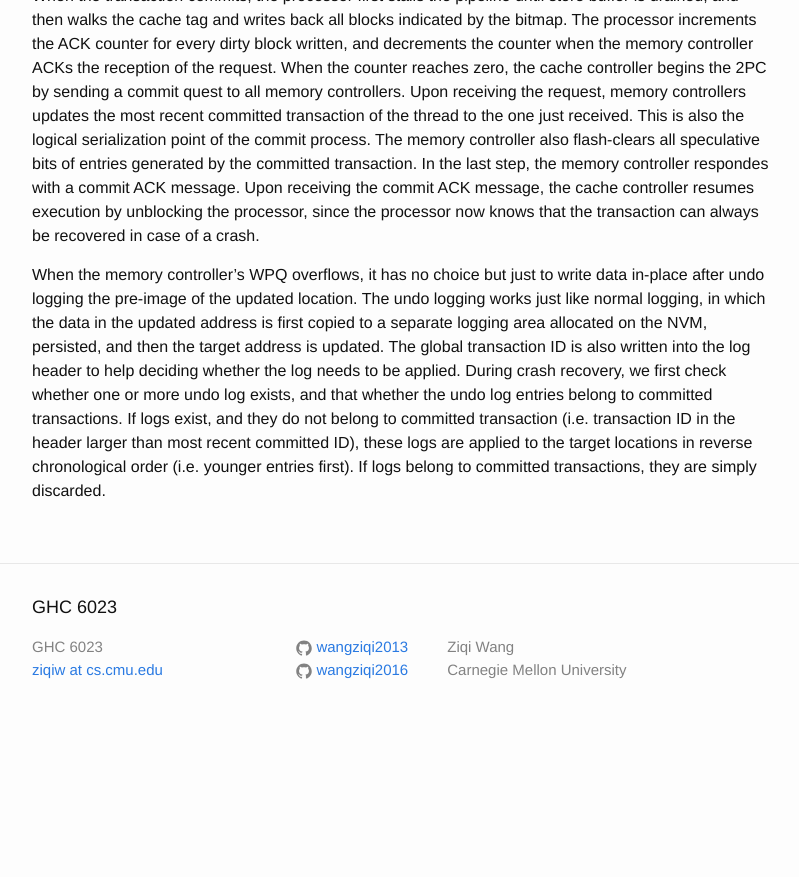
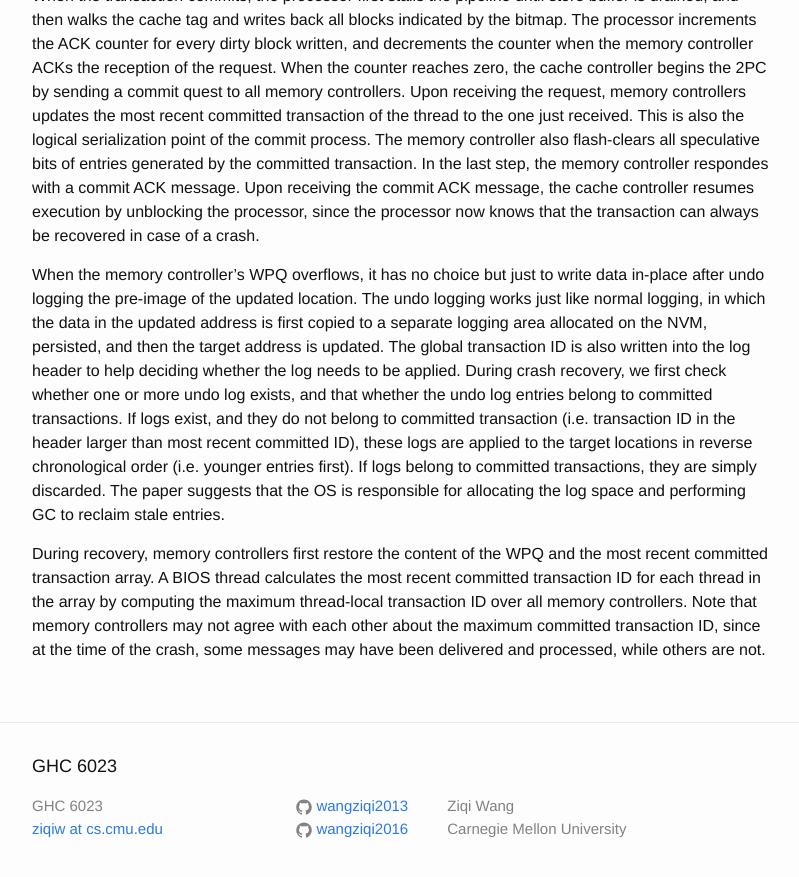
Before and after one commit to wangziqi2013/wangziqi2013.github.io, a Jekyll site: the page built from _posts/2019-12-11-lad.markdown, in a window 1280 px wide and 900 px high, scrolled down 2479 px. Shown: the top 877 px of the window, without its empty margins (238-1037 px from the left). Built offline with Jekyll 4.4.1, drawn with Linux system fonts in a browser that asks for light colours; before the commit the page ends 3220 px from its top, so only the background shows below that.

Commit message:
Working on recovery

```diff
--- a/_posts/2019-12-11-lad.markdown
+++ b/_posts/2019-12-11-lad.markdown
@@ -103,4 +103,11 @@ ID is also written into the log header to help deciding whether the log needs to
 check whether one or more undo log exists, and that whether the undo log entries belong to committed transactions. If logs
 exist, and they do not belong to committed transaction (i.e. transaction ID in the header larger than most recent committed
 ID), these logs are applied to the target locations in reverse chronological order (i.e. younger entries first). If logs
-belong to committed transactions, they are simply discarded.
+belong to committed transactions, they are simply discarded. The paper suggests that the OS is responsible for allocating
+the log space and performing GC to reclaim stale entries.
+
+During recovery, memory controllers first restore the content of the WPQ and the most recent committed transaction array.
+A BIOS thread calculates the most recent committed transaction ID for each thread in the array by computing the maximum
+thread-local transaction ID over all memory controllers. Note that memory controllers may not agree with each other about
+the maximum committed transaction ID, since at the time of the crash, some messages may have been delivered and processed,
+while others are not.
```
